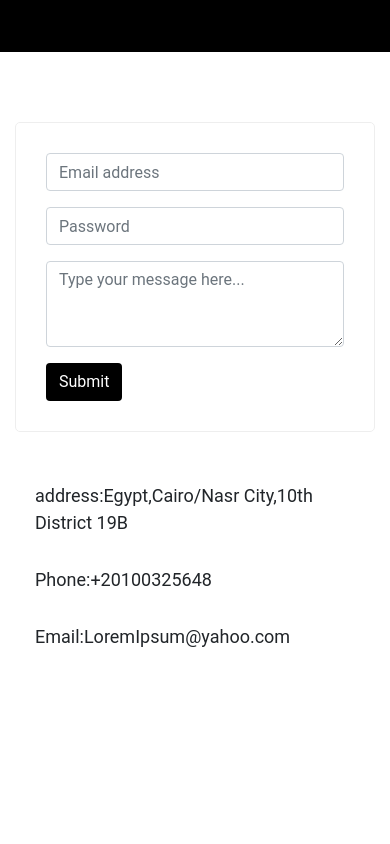
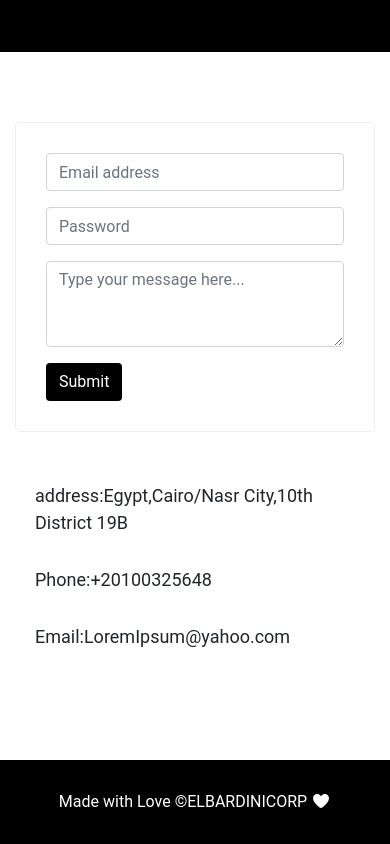
Before and after one commit to amrelbardini/Responsive-Template, a plain HTML site: page index.html in a window 390 px wide. Shown: the part 3464-4308 px from the top of the page. Before the commit the page ends 4224 px from the top, so only its background shows below. Drawn offline with Linux system fonts and the light colour scheme.

Commit message:
main page design ended not responsive yet

```diff
--- a/css/main.css
+++ b/css/main.css
@@ -370,4 +370,13 @@ header .icon-container {
      font-size: 18px;
  }
  /* end section contacnt us  */
+ /* start footer  */
+ .footer {
+     padding-top:30px;
+     padding-bottom:30px;
+     background-color:#000000;
+     color:#fff;
+     text-align: center;
+ }
+ /* end footer  */
 /*End landing page*/
--- a/index.html
+++ b/index.html
@@ -312,7 +312,7 @@
     <!--End main section-->
     <!--Start footer-->
     <footer class="footer">
-      <div class="copyright"></div>
+      <div class="copyright">Made with Love &copyELBARDINICORP <i class="fas fa-heart"></i></div>
     </footer>
     <!--End footer-->
 
```
